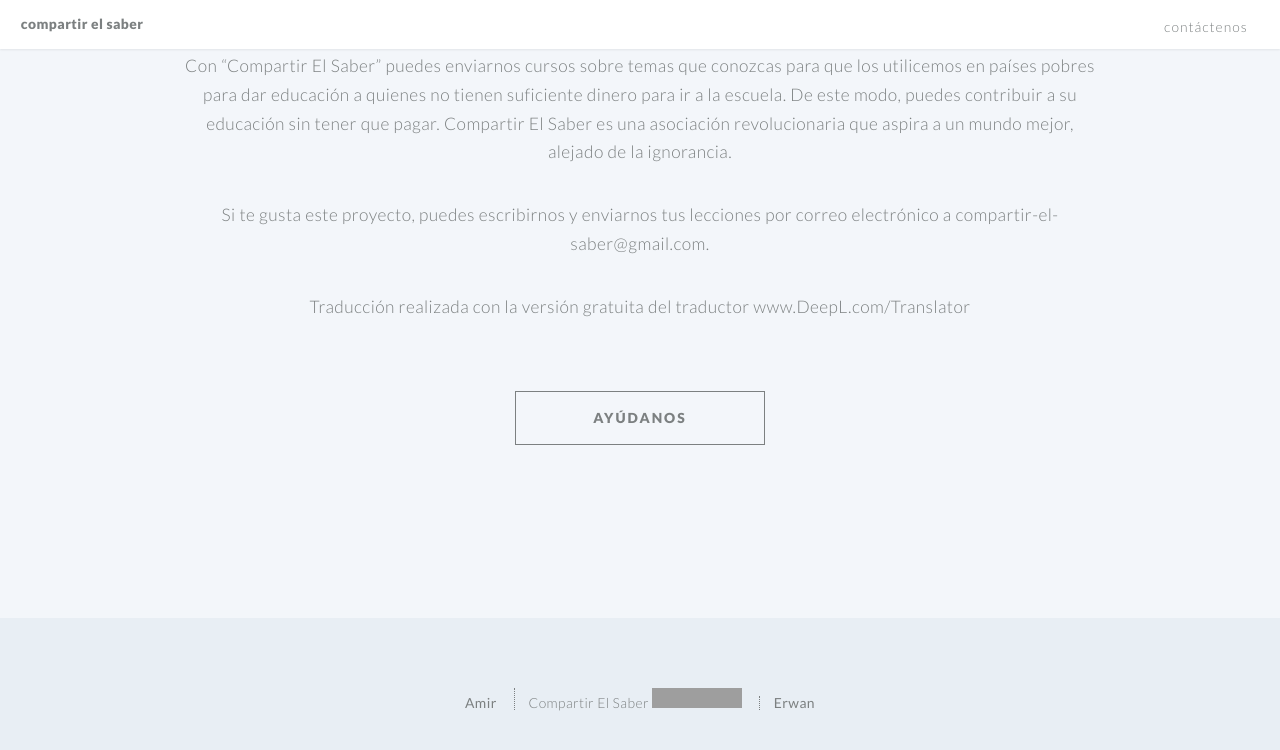
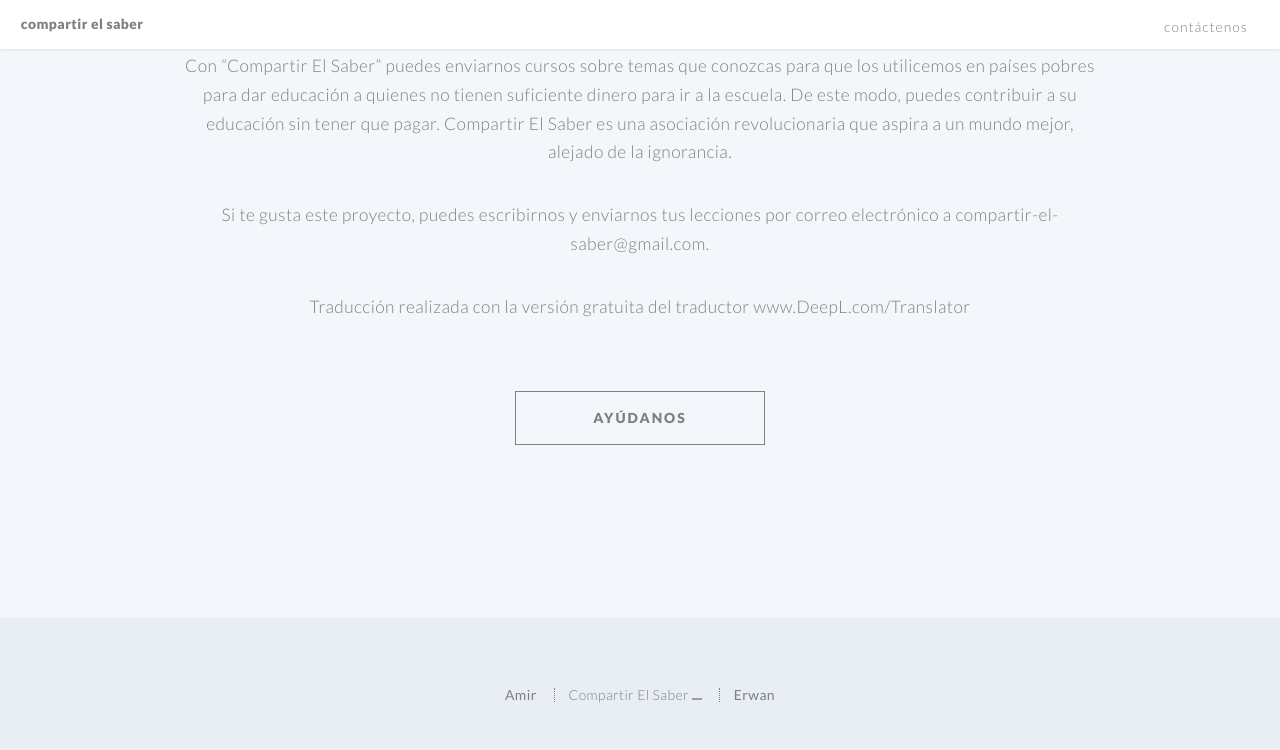
Before and after one commit to misudashi/compartir-el-saber, a Jekyll site: the page built from index.md, in a window 1280 px wide and 900 px high, scrolled down 975 px. Shown: the top 750 px of the window. Built offline with Jekyll 4.4.1, drawn with Linux system fonts in a browser that asks for light colours; grey boxes are pictures that could not be loaded.

Commit message:
12/11/2022 - Manual commit_2

```diff
--- a/_layouts/hello-default.html
+++ b/_layouts/hello-default.html
@@ -123,7 +123,7 @@
 
     <ul class="copyright">
 	<li><strong>Amir</strong></li>
-	<li>Compartir El Saber <img src="https://mirrors.creativecommons.org/presskit/icons/cc.png"></li>
+	<li>Compartir El Saber <img src="https://mirrors.creativecommons.org/presskit/icons/cc.png" width="10" length="10"></li>
 	<li><strong>Erwan</strong></li>
     </ul>
 
```
